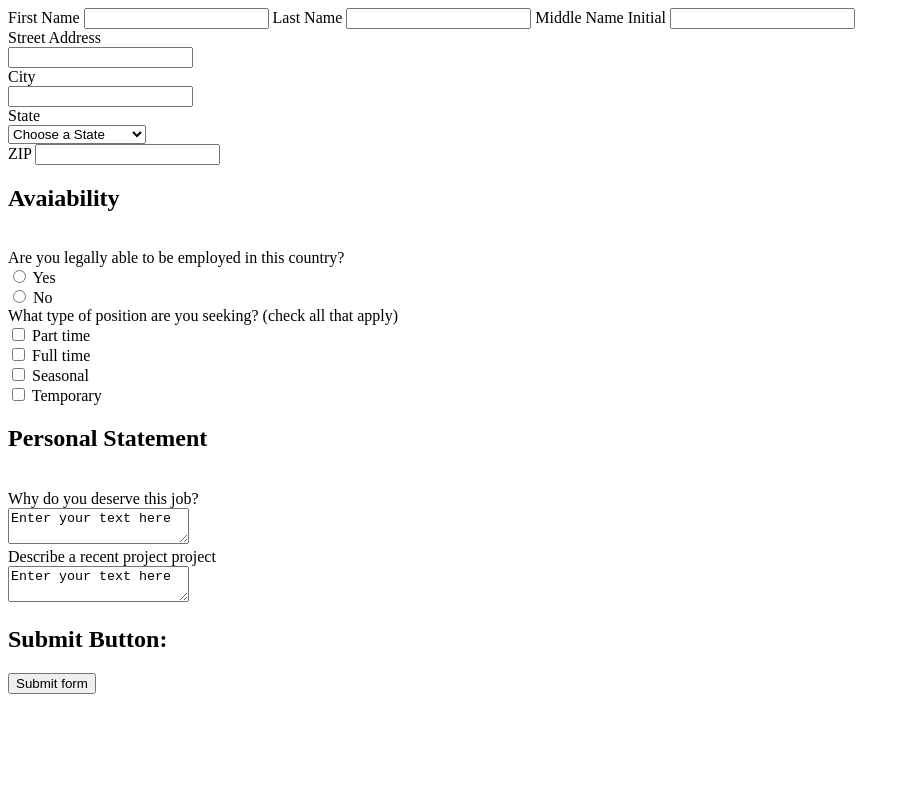
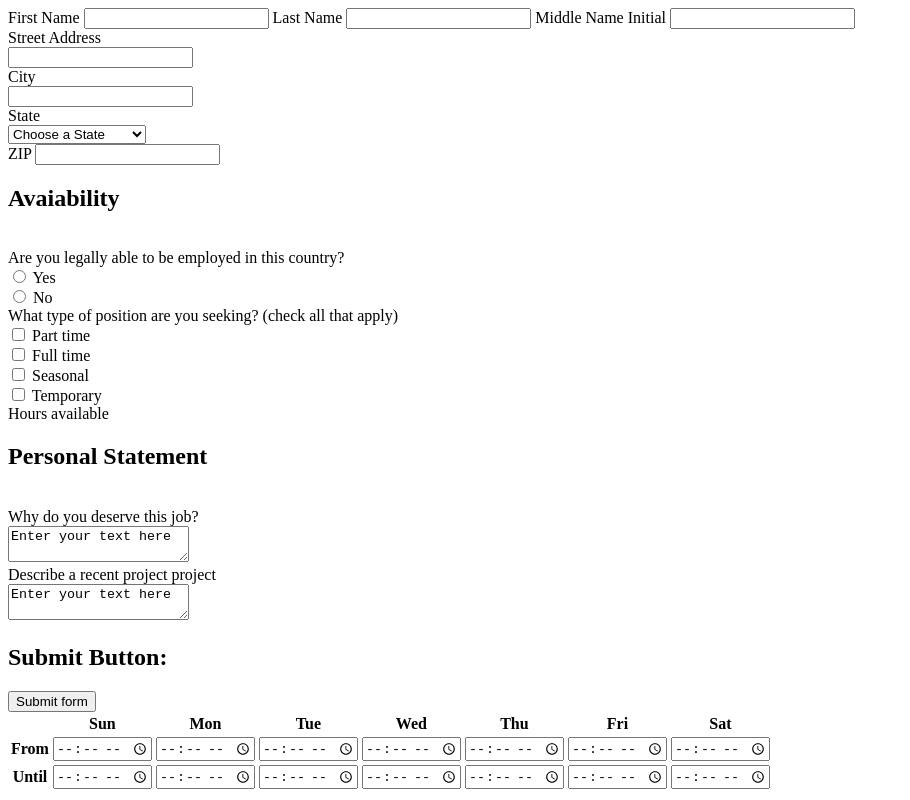
Before and after one commit to min-1970036/min-1970036, a plain HTML site: page jobApplicationForm.html in a window 1280 px wide. Shown: the part 303-1103 px from the top of the page, without its empty margins (0-910 px from the left). Before the commit the page ends 1005 px from the top, so only its background shows below. Drawn offline with Linux system fonts and the light colour scheme.

Commit message:
Update jobApplicationForm.html

```diff
--- a/jobApplicationForm.html
+++ b/jobApplicationForm.html
@@ -138,9 +138,43 @@
             <input type="checkbox" name="position" vaule="Temporary">
             <label>Temporary</label>
             <br>
+
+            <label>Hours available</label>
+                <table class="table table-bordered">
+                    <tr>
+						<td></td>
+						<th>Sun</th>
+						<th>Mon</th>
+						<th>Tue</th>
+						<th>Wed</th>
+						<th>Thu</th>
+						<th>Fri</th>
+						<th>Sat</th>
+					</tr>
+					<tr>
+						<th>From</th>
+						<td><input class="form-control" type="time" name="su_from"></td>
+						<td><input class="form-control" type="time" name="mo_from"></td>
+						<td><input class="form-control" type="time" name="tu_from"></td>
+						<td><input class="form-control" type="time" name="we_from"></td>
+						<td><input class="form-control" type="time" name="th_from"></td>
+						<td><input class="form-control" type="time" name="fr_from"></td>
+						<td><input class="form-control" type="time" name="sa_from"></td>
+					</tr>
+					<tr>
+						<th>Until</th>
+						<td><input class="form-control" type="time" name="su_until"></td>
+						<td><input class="form-control" type="time" name="mo_until"></td>
+						<td><input class="form-control" type="time" name="tu_until"></td>
+						<td><input class="form-control" type="time" name="we_until"></td>
+						<td><input class="form-control" type="time" name="th_until"></td>
+						<td><input class="form-control" type="time" name="fr_until"></td>
+						<td><input class="form-control" type="time" name="sa_until"></td>
+					</tr>
+
         </div>
 
-        </div>
+
 
         <div id = "Personal Statement">
             <h2>Personal Statement</h2>
```
